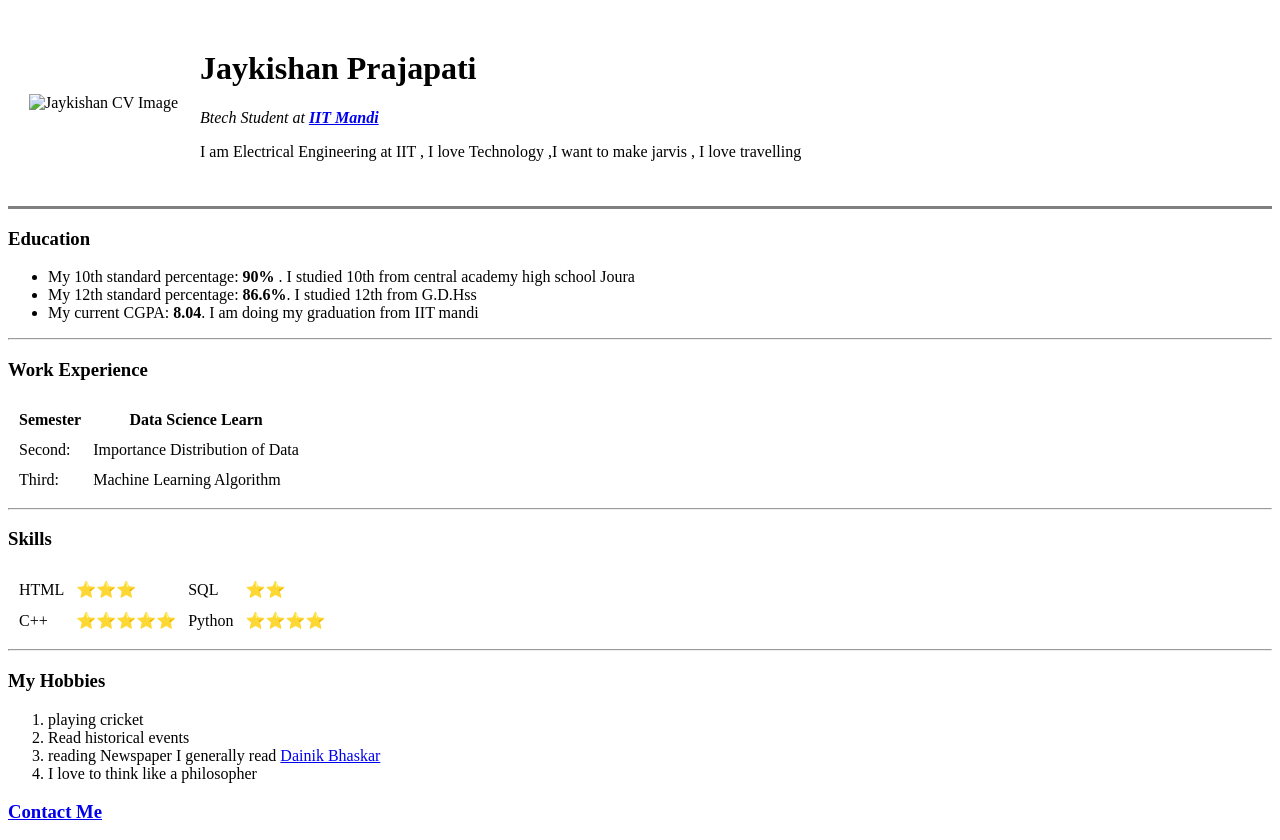
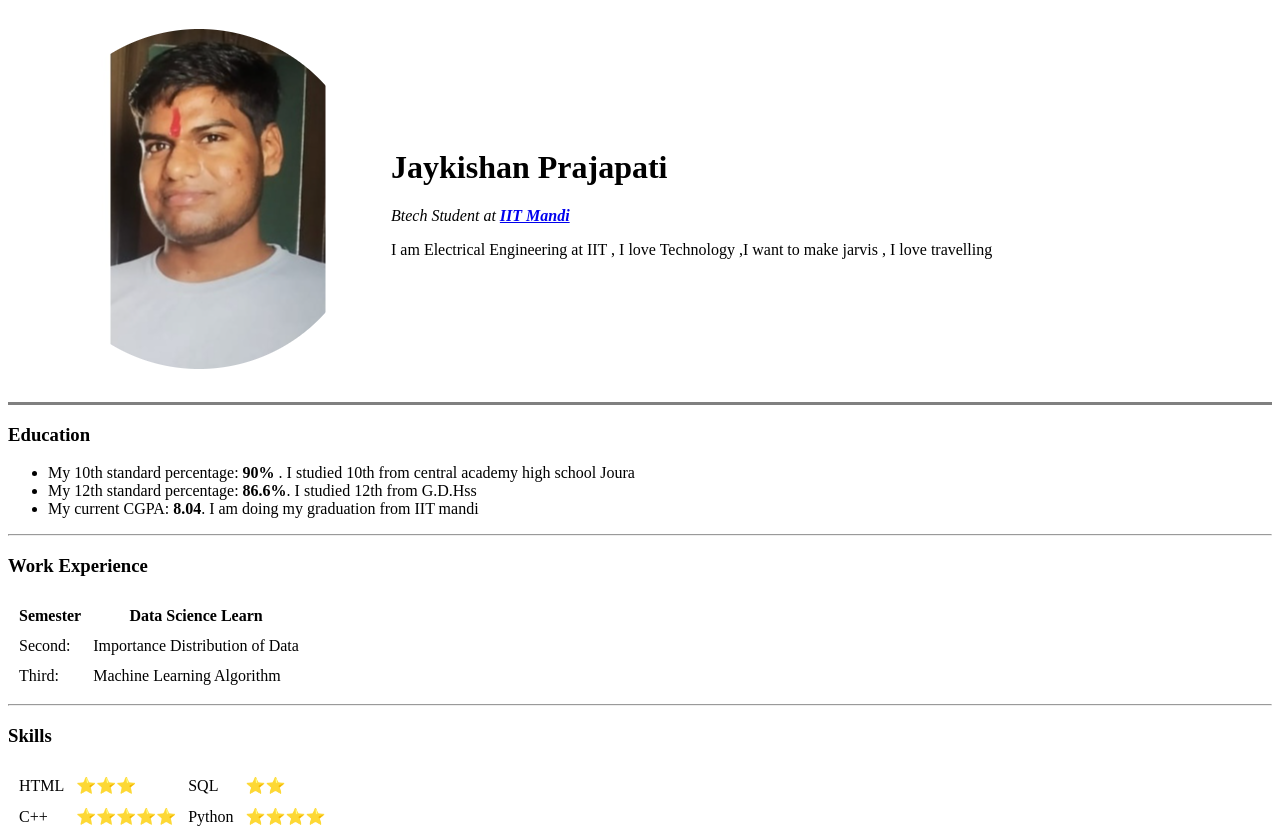
Before and after one commit to Jayki27/CV, a plain HTML site: page index.html in a window 1280 px wide. Shown: the top 840 px of the page. Drawn offline with Linux system fonts and the light colour scheme.

Commit message:
Update index.html

```diff
--- a/index.html
+++ b/index.html
@@ -12,7 +12,7 @@
     <body>
         <table cellspacing="20">
             <tr>
-                <td><img src="C:\Users\Admin\Downloads\cv image.jpg" alt="Jaykishan CV Image"></td>
+                <td><img src="cv image-modified.png" alt="Jaykishan CV Image"></td>
                 <td><h1> Jaykishan Prajapati</h1>
                     <p> <em>Btech Student at  <strong><a href="https://www.iitmandi.ac.in/"> IIT Mandi</a></strong></em></p>
                     <p> I am Electrical Engineering at IIT , I love Technology ,I want to make jarvis , I love travelling</p>
```
